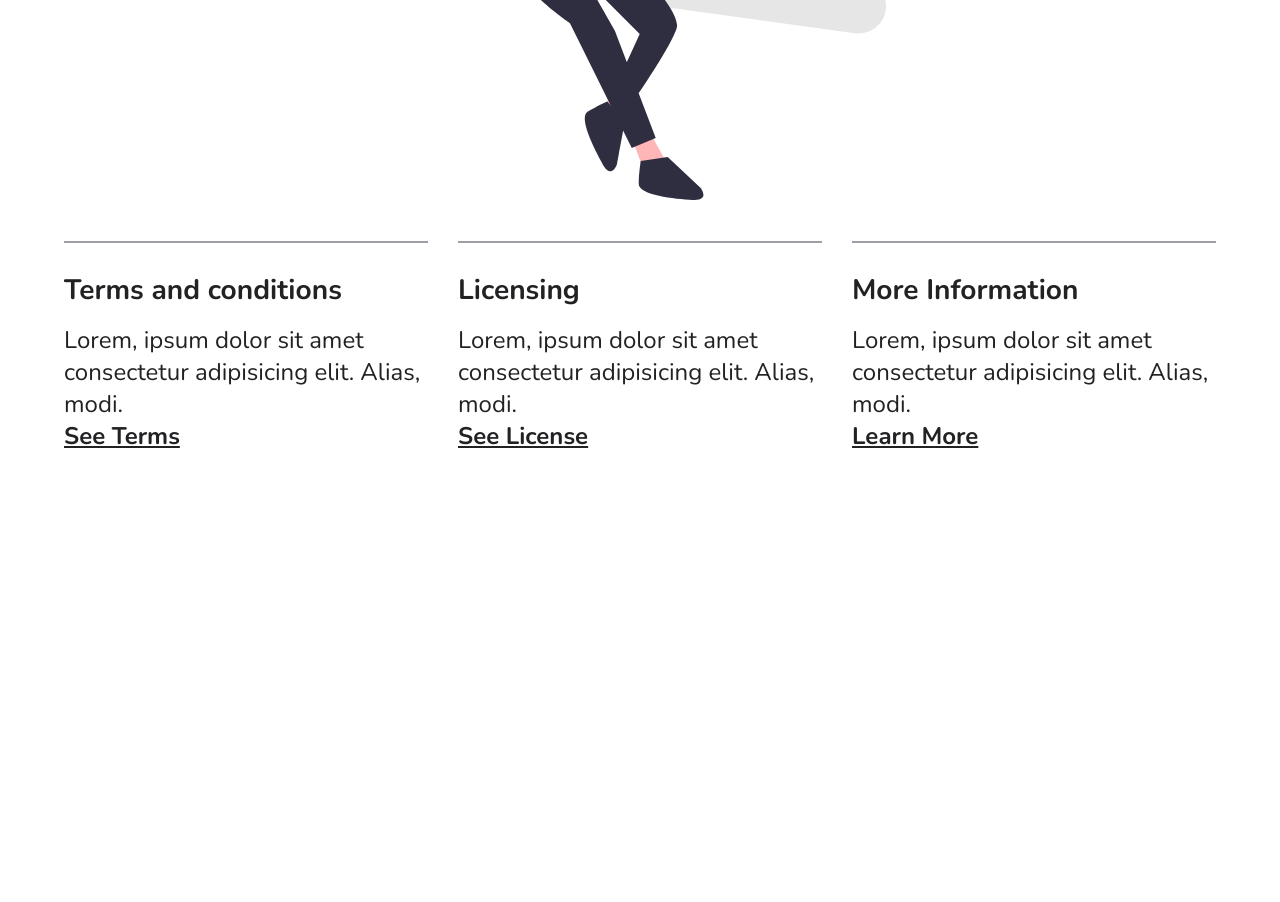
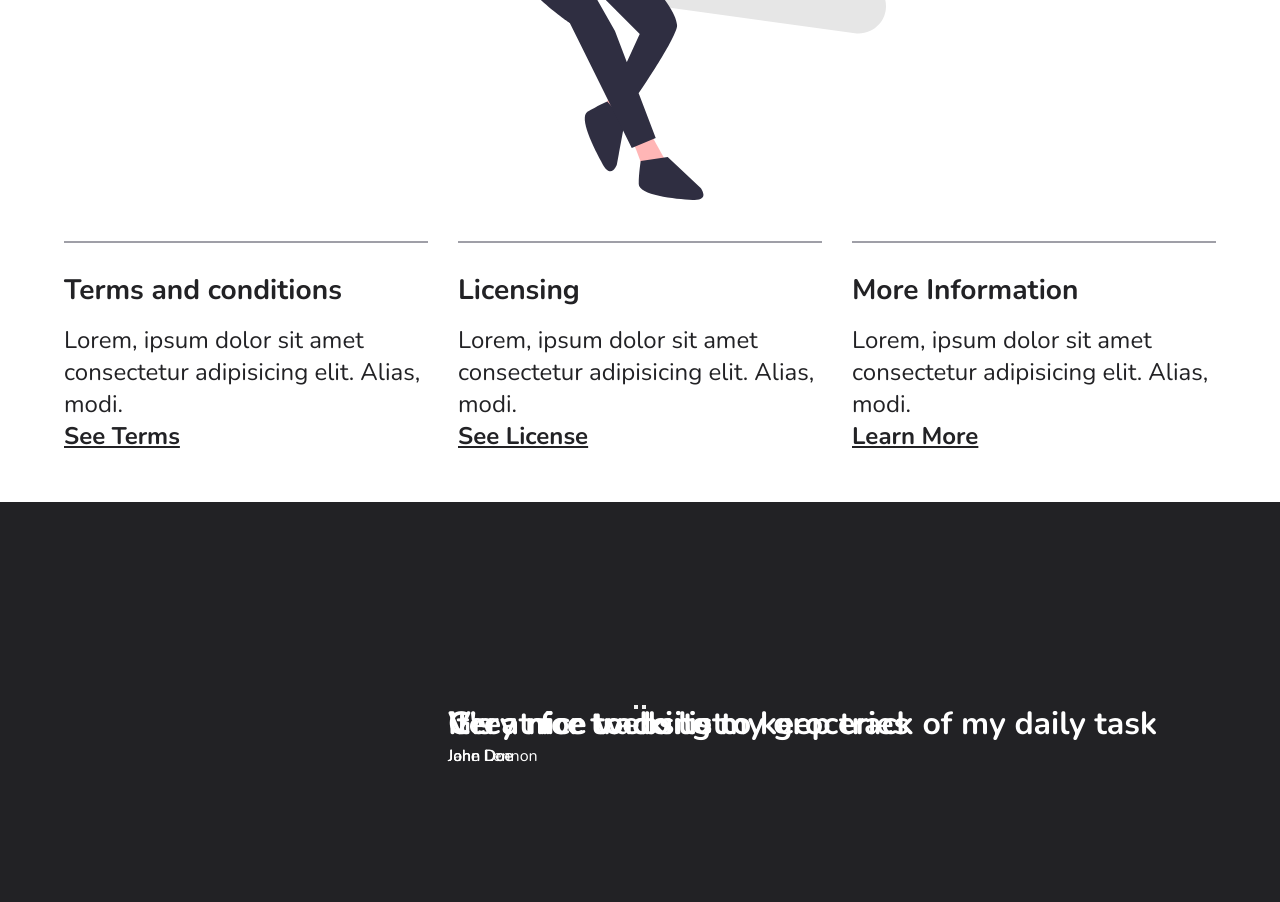
Before and after one commit to aliflikescoding/vanilla-to-do-list-landing-page, a website built with webpack: page dist/index.html in a window 1280 px wide. Shown: the part 1488-2390 px from the top of the page. Before the commit the page ends 1990 px from the top, so only its background shows below. Built offline with nearby package versions, Linux system fonts and the light colour scheme.

```diff
--- a/src/scss/main.scss
+++ b/src/scss/main.scss
@@ -2,8 +2,9 @@
 @import "./resets";
 @import "./variables";
 
-
-html{scroll-behavior:smooth}
+html {
+  scroll-behavior: smooth;
+}
 
 body {
   position: relative;
@@ -24,7 +25,9 @@
   z-index: 3;
   position: absolute;
   height: 80px;
-	top: 0; right: 0; left: 0;
+  top: 0;
+  right: 0;
+  left: 0;
   padding: 15px;
   display: flex;
   justify-content: space-between;
@@ -68,7 +71,6 @@
   }
 
   &-link {
-
     transition: 0.3s ease-in-out;
     &:hover {
       color: $success;
@@ -79,7 +81,8 @@
 .header-links {
   font-size: 1.4rem;
 
-  ul, ol {
+  ul,
+  ol {
     margin: 0;
     padding: 0;
     list-style: none;
@@ -121,7 +124,7 @@
   }
 
   &:hover {
-    transform: scale(.95);
+    transform: scale(0.95);
     cursor: pointer;
   }
 }
@@ -136,7 +139,7 @@
   }
 
   &::after {
-    content: '';
+    content: "";
     position: absolute;
     width: 100%;
     transform: scaleX(0);
@@ -161,8 +164,13 @@
   padding: 50px;
   height: 100vh;
   padding-top: 70px;
-  background: rgb(161,138,255);
-  background: linear-gradient(180deg, rgba(161,138,255,1) 9%, rgba(202,139,254,1) 44%, rgba(255,255,255,1) 85%);
+  background: rgb(161, 138, 255);
+  background: linear-gradient(
+    180deg,
+    rgba(161, 138, 255, 1) 9%,
+    rgba(202, 139, 254, 1) 44%,
+    rgba(255, 255, 255, 1) 85%
+  );
 
   & > * {
     margin-right: 5%;
@@ -218,7 +226,6 @@
     justify-content: space-evenly;
     align-items: start;
 
-
     &-right {
       h1 {
         font-size: 5rem;
@@ -257,7 +264,6 @@
       margin-top: 15px;
     }
 
-
     a {
       margin-top: 15px;
       color: $text;
@@ -265,7 +271,7 @@
     }
 
     &::after {
-      content: '';
+      content: "";
       position: absolute;
       width: 100%;
       height: 2px;
@@ -275,3 +281,19 @@
     }
   }
 }
+
+.reviews {
+  position: relative;
+  display: flex;
+  justify-content: center;
+  align-items: center;
+  height: 50vh;
+  background-color: $text;
+  color: $background;
+
+  &-card {
+    position: absolute;
+    top: 50%;
+    left: 35%;
+  }
+}
```
Also changed, not shown: dist/index.html, dist/main.js.
